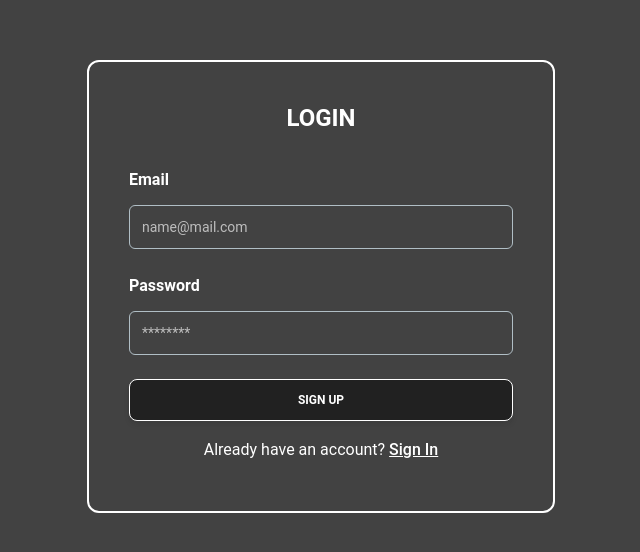
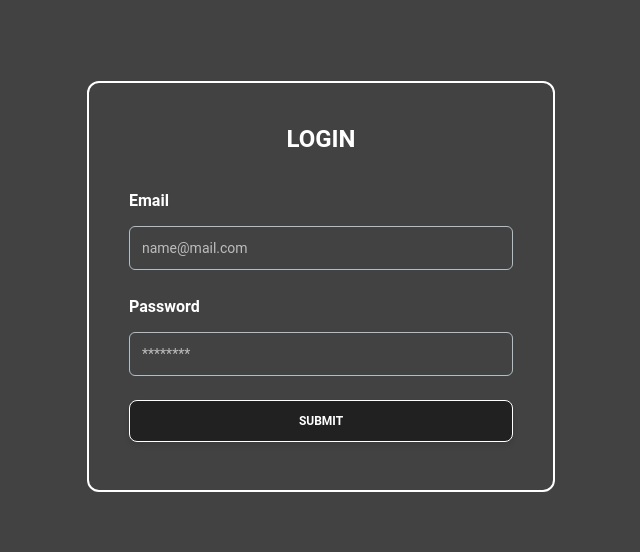
Before and after one commit to aecial/ReactExpressApp, a React (Create React App) app in the folder client/: page /gate in a window 1280 px wide. Shown: the part 114-666 px from the top of the page, without its empty margins (319-959 px from the left). Built offline with nearby package versions, Linux system fonts and the light colour scheme.

Commit message:
refactored login page button

```diff
--- a/client/src/pages/Login.js
+++ b/client/src/pages/Login.js
@@ -64,14 +64,8 @@ const Login = () => {
               class="mt-6 border border-white block w-full select-none rounded-lg bg-gray-900 py-3 px-6 text-center align-middle font-sans text-xs font-bold uppercase text-white shadow-md shadow-gray-900/10 transition-all hover:shadow-lg hover:shadow-gray-900/20 focus:opacity-[0.85] focus:shadow-none active:opacity-[0.85] active:shadow-none disabled:pointer-events-none disabled:opacity-50 disabled:shadow-none"
               type="submit"
             >
-              sign up
+              SUBMIT
             </button>
-            <p class="block mt-4 font-sans text-base antialiased font-normal leading-relaxed text-center text-white">
-              Already have an account?{" "}
-              <a href="#" class="font-medium text-white underline">
-                Sign In
-              </a>
-            </p>
           </form>
         </div>
       </div>
```
